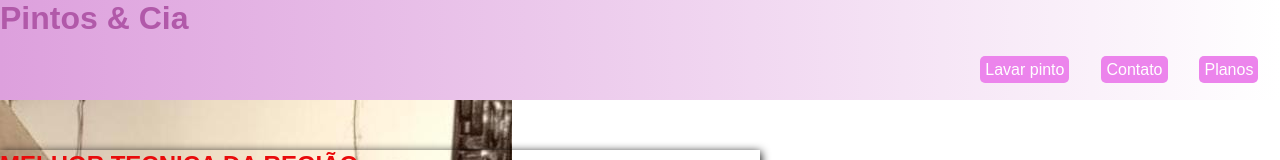
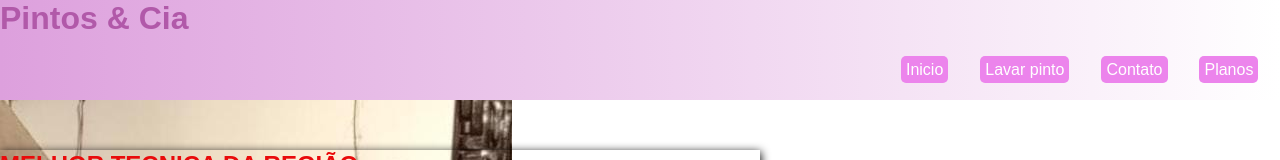
Before and after one commit to Douglasjrdev/SITE, a plain HTML site: page index.html in a window 1280 px wide. Shown: the top 160 px of the page. Drawn offline with Linux system fonts and the light colour scheme.

Commit message:
Update index.html

```diff
--- a/index.html
+++ b/index.html
@@ -10,6 +10,7 @@
     <header class="cabeçario">
         <h1>Pintos & Cia</h1>
         <ul class="ul">
+            <li><a href="index.html" class="btn">Inicio</a></li>
             <li><a href="" class="btn">Lavar pinto</a></li>
             <li><a href="" class="btn">Contato</a></li>
             <li><a href="planos.html" class="btn">Planos</a></li>
```
